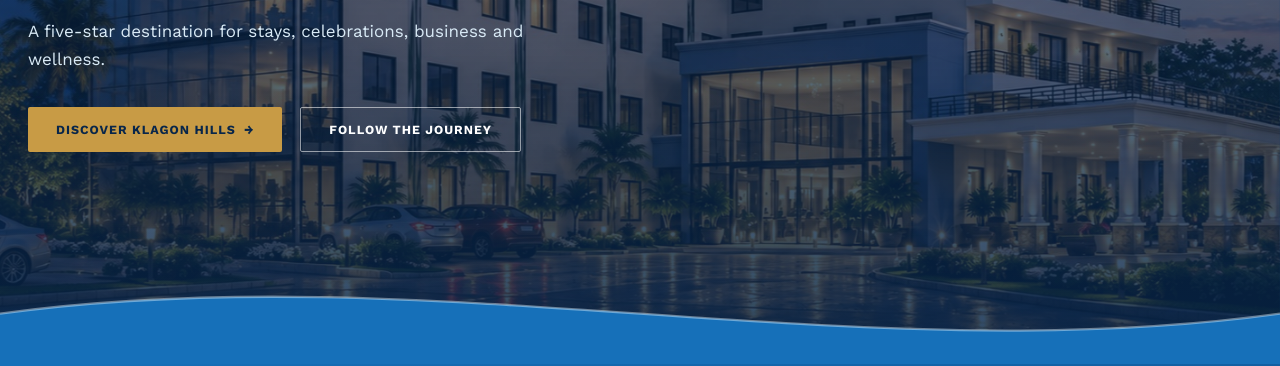
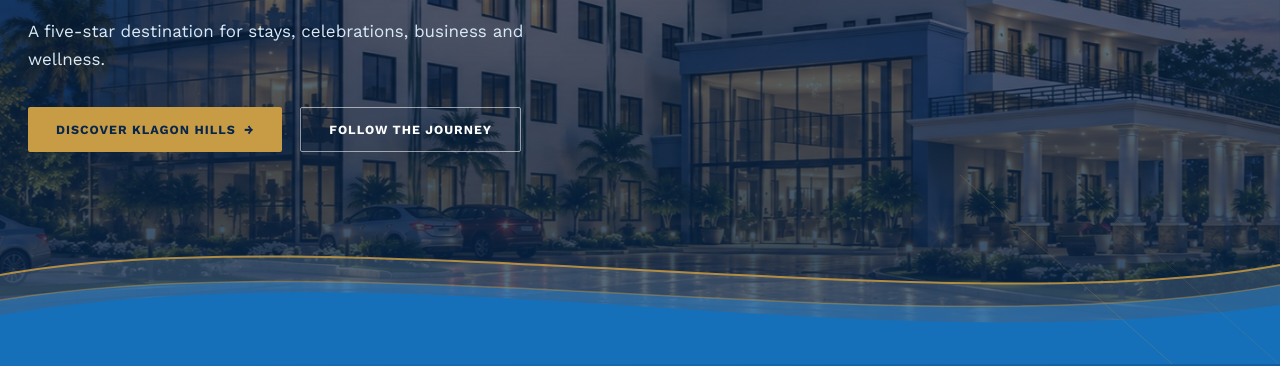
Before and after one commit to alexandraagyapongbus-cmyk/-hotel-alexandria-site, a plain HTML site: page index.html in a window 1280 px wide. Shown: the part 436-802 px from the top of the page. Drawn offline with nearby package versions, Linux system fonts and the light colour scheme.

Commit message:
Make the homepage hero wave divider more dramatic and layered
The single thin wave line read as too subtle for a luxury brand.
Replaces it with three depth-layered wave shapes (translucent back
layer, mid-tone blue, solid Alexandria Blue seal), a traced gold
line along the crest, and a couple of faint crossing gold diagonal
lines for a touch of architectural geometry — inspired by the
"Flowing Waves" and "Architectural Lines" reference patterns.

Co-Authored-By: Claude Sonnet 5 <noreply@anthropic.com>

```diff
--- a/css/style.css
+++ b/css/style.css
@@ -129,8 +129,8 @@ a:focus-visible, button:focus-visible, summary:focus-visible, input:focus-visibl
 .hero-content { position: relative; z-index: 3; max-width: 1320px; margin: 0 auto; padding: 0 28px; width: 100%; }
 
 .hero-wave { position: absolute; left: 0; right: 0; bottom: -1px; z-index: 3; line-height: 0; pointer-events: none; }
-.hero-wave svg { display: block; width: 100%; height: 110px; }
-@media (max-width: 700px) { .hero-wave svg { height: 56px; } }
+.hero-wave svg { display: block; width: 100%; height: 190px; }
+@media (max-width: 700px) { .hero-wave svg { height: 100px; } }
 
 .bg-parallax { background-attachment: fixed; background-size: cover; background-position: center; }
 .bg-klagon-1 { background-image: url(images/render3_rot_cw.jpg); }
--- a/index.html
+++ b/index.html
@@ -127,9 +127,14 @@
     </div>
   </div>
   <div class="hero-wave" aria-hidden="true">
-    <svg viewBox="0 0 1440 120" preserveAspectRatio="none">
-      <path d="M0,64 C480,0 960,128 1440,64 L1440,120 L0,120 Z" fill="#1670B9"></path>
-      <path d="M0,64 C480,0 960,128 1440,64" fill="none" stroke="#D9EAF6" stroke-width="2.5" opacity="0.45"></path>
+    <svg viewBox="0 0 1440 190" preserveAspectRatio="none">
+      <path d="M0,100 C360,40 1080,150 1440,90 L1440,190 L0,190 Z" fill="#D9EAF6" opacity="0.16"></path>
+      <path d="M0,125 C420,65 1020,175 1440,110 L1440,190 L0,190 Z" fill="#2C82C9" opacity="0.55"></path>
+      <path d="M0,140 C480,70 960,190 1440,130 L1440,190 L0,190 Z" fill="#1670B9"></path>
+      <line x1="1080" y1="0" x2="1320" y2="190" stroke="#C89B45" stroke-width="1" opacity="0.22"></line>
+      <line x1="1200" y1="0" x2="1440" y2="190" stroke="#C89B45" stroke-width="1" opacity="0.14"></line>
+      <path d="M0,125 C420,65 1020,175 1440,110" fill="none" stroke="#C89B45" stroke-width="1.5" opacity="0.4"></path>
+      <path d="M0,100 C360,40 1080,150 1440,90" fill="none" stroke="#C89B45" stroke-width="2" opacity="0.85"></path>
     </svg>
   </div>
 </div>
```
